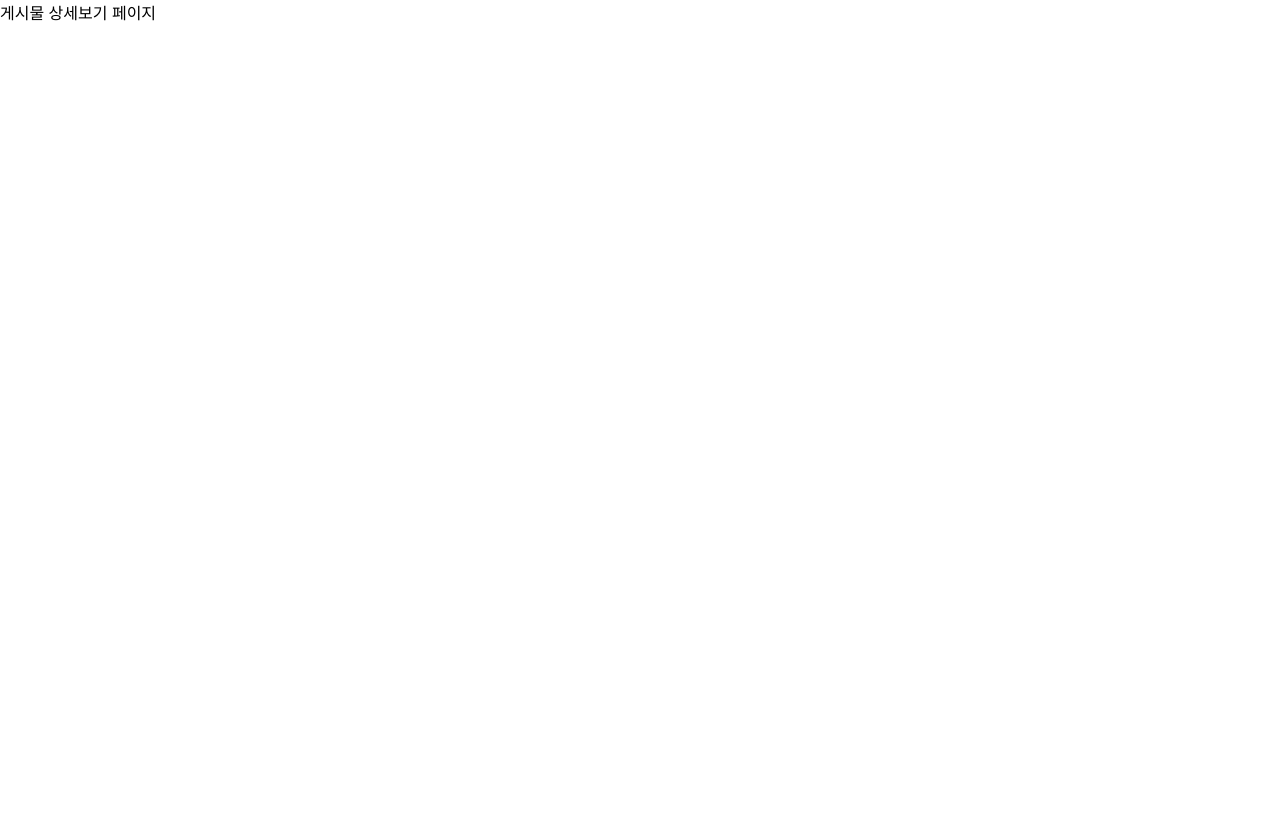
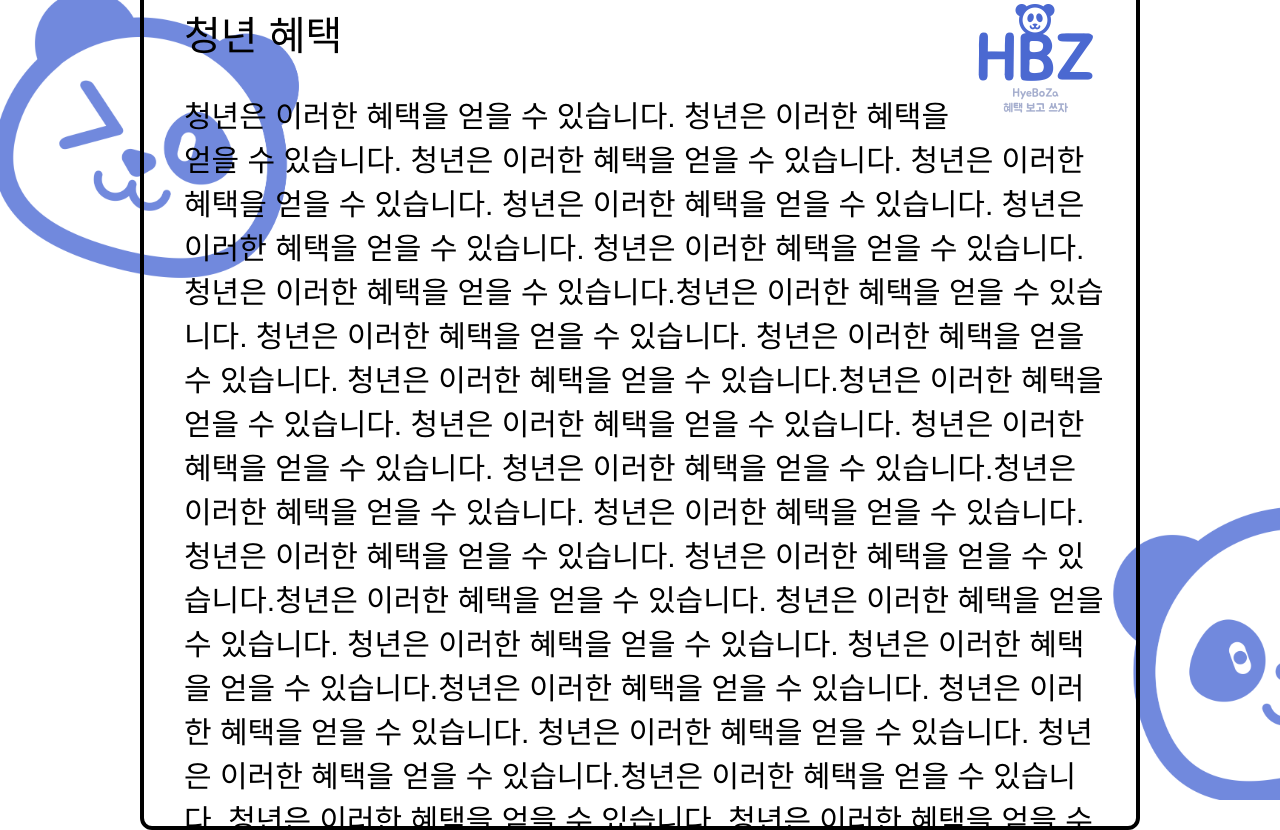
Before and after one commit to HyeBoZa/HyeBoZa-Frontend, a React (Create React App) app: page /detail/1 in a window 1280 px wide. Before the commit the page ends 800 px from the top, so only its background shows below. Built offline with nearby package versions, Linux system fonts and the light colour scheme.

Commit message:
📝 :: 디테일 페이지 퍼블리싱

```diff
--- a/src/pages/detailPage/index.tsx
+++ b/src/pages/detailPage/index.tsx
@@ -1,5 +1,73 @@
+import styled from "styled-components";
+import Background from "../../assets/background.png";
+import { Logo } from "../../assets";
+
 const DatailPage = () => {
-  return <>게시물 상세보기 페이지</>;
+  return (
+    <Layout>
+      <Wrapper>
+        <img src={Logo} />
+        <Title>청년 혜택</Title>
+        <Text>
+          청년은 이러한 혜택을 얻을 수 있습니다. 청년은 이러한 혜택을 얻을 수
+          있습니다. 청년은 이러한 혜택을 얻을 수 있습니다. 청년은 이러한 혜택을
+          얻을 수 있습니다. 청년은 이러한 혜택을 얻을 수 있습니다. 청년은 이러한
+          혜택을 얻을 수 있습니다. 청년은 이러한 혜택을 얻을 수 있습니다. 청년은
+          이러한 혜택을 얻을 수 있습니다.청년은 이러한 혜택을 얻을 수 있습니다.
+          청년은 이러한 혜택을 얻을 수 있습니다. 청년은 이러한 혜택을 얻을 수
+          있습니다. 청년은 이러한 혜택을 얻을 수 있습니다.청년은 이러한 혜택을
+          얻을 수 있습니다. 청년은 이러한 혜택을 얻을 수 있습니다. 청년은 이러한
+          혜택을 얻을 수 있습니다. 청년은 이러한 혜택을 얻을 수 있습니다.청년은
+          이러한 혜택을 얻을 수 있습니다. 청년은 이러한 혜택을 얻을 수 있습니다.
+          청년은 이러한 혜택을 얻을 수 있습니다. 청년은 이러한 혜택을 얻을 수
+          있습니다.청년은 이러한 혜택을 얻을 수 있습니다. 청년은 이러한 혜택을
+          얻을 수 있습니다. 청년은 이러한 혜택을 얻을 수 있습니다. 청년은 이러한
+          혜택을 얻을 수 있습니다.청년은 이러한 혜택을 얻을 수 있습니다. 청년은
+          이러한 혜택을 얻을 수 있습니다. 청년은 이러한 혜택을 얻을 수 있습니다.
+          청년은 이러한 혜택을 얻을 수 있습니다.청년은 이러한 혜택을 얻을 수
+          있습니다. 청년은 이러한 혜택을 얻을 수 있습니다. 청년은 이러한 혜택을
+          얻을 수 있습니다. 청년은 이러한 혜택을 얻을 수 있습니다.
+        </Text>
+      </Wrapper>
+    </Layout>
+  );
 };
 
+const Layout = styled.div`
+  width: 100vw;
+  height: 100vh;
+  display: flex;
+  justify-content: center;
+  align-items: center;
+  background-image: url(${Background});
+  background-size: cover;
+`;
+
+const Wrapper = styled.div`
+  width: 1000px;
+  max-height: 860px;
+  border-radius: 12px;
+  border: solid 4px ${({ theme }) => theme.MAIN1};
+  img {
+    width: 120px;
+    float: right;
+    margin: 30px 40px 0 0;
+  }
+  div {
+    margin: 30px 30px 0 40px;
+  }
+  /* overflow-y: hidden; */
+  overflow-y: auto;
+  ::-webkit-scrollbar {
+    display: none;
+  }
+`;
+const Title = styled.div`
+  font-size: 40px;
+  color: ${({ theme }) => theme.MAIN1};
+`;
+const Text = styled.div`
+  font-size: 30px;
+`;
+
 export default DatailPage;
```
